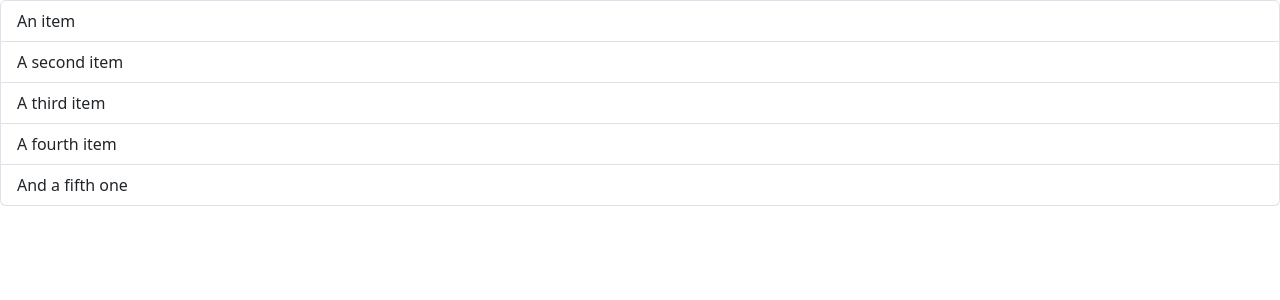
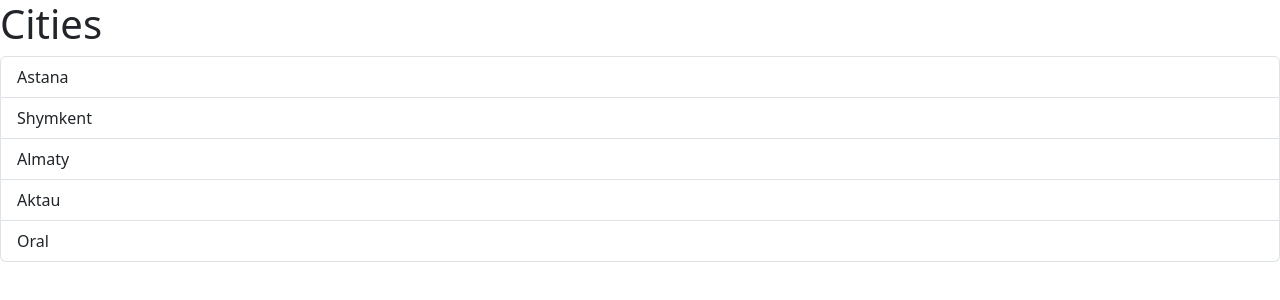
Before and after one commit to 3qrsb/react-app, a React (Vite) app: page / in a window 1280 px wide. Shown: the top 300 px of the page. Built offline with nearby package versions, Linux system fonts and the light colour scheme.

Commit message:
building components

```diff
--- a/src/App.tsx
+++ b/src/App.tsx
@@ -1,8 +1,12 @@
-import ListGroup from './components/ListGroup';
-
+import ListGroup from "./components/ListGroup";
 
 function App() {
-  return <div><ListGroup/></div>
+  let items = ["Astana", "Shymkent", "Almaty", "Aktau", "Oral"];
+  return (
+    <div>
+      <ListGroup items={items} heading="Cities" />
+    </div>
+  );
 }
 
 export default App;
--- a/src/components/ListGroup.tsx
+++ b/src/components/ListGroup.tsx
@@ -1,12 +1,35 @@
-function ListGroup() {
+import { useState } from "react";
+
+interface Props {
+  items: string[];
+  heading: string;
+}
+
+function ListGroup({ items, heading }: Props) {
+  const [selectedIndex, setSelectedIndex] = useState(-1);
+
   return (
-    <ul className="list-group">
-      <li className="list-group-item">An item</li>
-      <li className="list-group-item">A second item</li>
-      <li className="list-group-item">A third item</li>
-      <li className="list-group-item">A fourth item</li>
-      <li className="list-group-item">And a fifth one</li>
-    </ul>
+    <>
+      <h1>{heading}</h1>
+      {items.length === 0 && <p>No item found</p>}
+      <ul className="list-group">
+        {items.map((item, index) => (
+          <li
+            className={
+              selectedIndex === index
+                ? "list-group-item active"
+                : "list-group-item"
+            }
+            key={item}
+            onClick={() => {
+              setSelectedIndex(index);
+            }}
+          >
+            {item}
+          </li>
+        ))}
+      </ul>
+    </>
   );
 }
 
```
